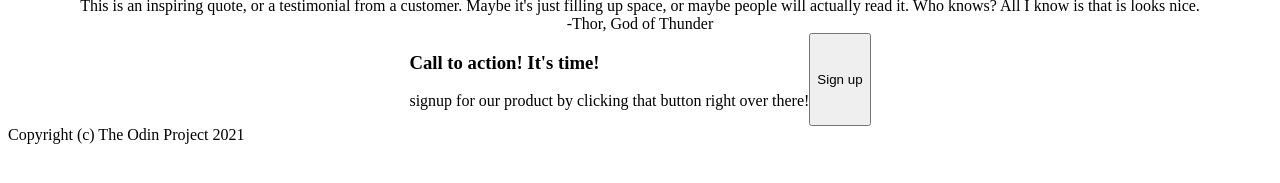
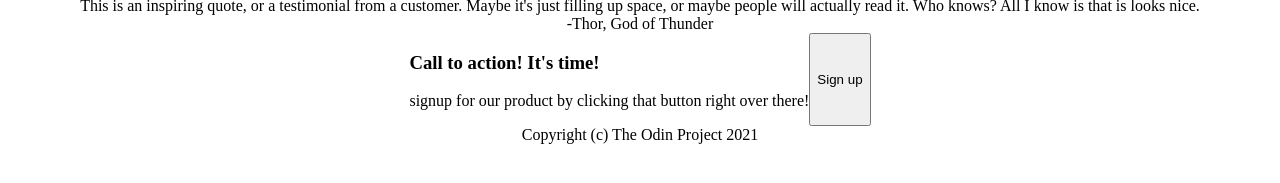
Before and after one commit to GrantMWu/landing-page, a plain HTML site: page index.html in a window 1280 px wide. Shown: the part 321-504 px from the top of the page. Drawn offline with Linux system fonts and the light colour scheme.

Commit message:
Add flex properties to footer container

```diff
--- a/style.css
+++ b/style.css
@@ -65,3 +65,10 @@ a {
     display: flex;
     justify-content: center;
 }
+
+/* footer */
+
+.footer {
+    display: flex;
+    justify-content: center;
+}
```
